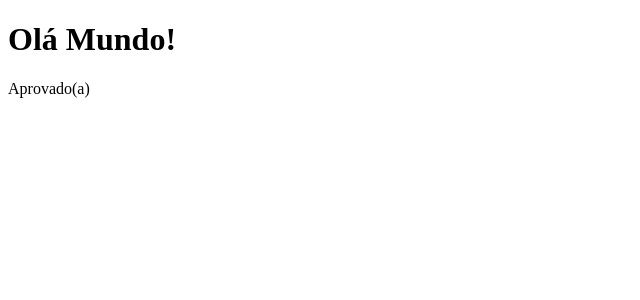
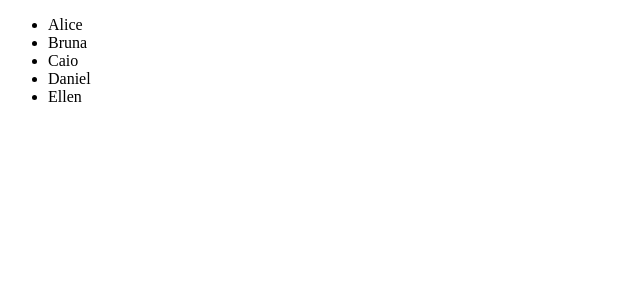
Before and after one commit to marcos-renan/estudos-vuejs, a Vue app: page / in a window 1280 px wide. Shown: the top 300 px of the page, without its empty margins (0-640 px from the left). Built offline with nearby package versions, Linux system fonts and the light colour scheme.

Commit message:
Diretiva v-for

```diff
--- a/src/App.vue
+++ b/src/App.vue
@@ -1,11 +1,12 @@
 <script setup>
 //import Exemplo1 from './components/Exemplo1.vue';
 //import Exemplo2 from './components/Exemplo2.vue';
-import Exemplo3 from './components/Exemplo3.vue';
+//import Exemplo3 from './components/Exemplo3.vue';
+import Exemplo4 from './components/Exemplo4.vue';
 </script>
 
 <template>
 
-  <Exemplo3 />
+  <Exemplo4 />
 
 </template>
--- /dev/null
+++ b/src/components/Exemplo4.vue
@@ -0,0 +1,10 @@
+//Diretiva v-for
+<script setup>
+    let nomes = ["Alice", "Bruna", "Caio", "Daniel", "Ellen"];
+</script>
+
+<template>
+    <ul>
+        <li v-for="nome in nomes">{{ nome }}</li>
+    </ul>
+</template>
```
